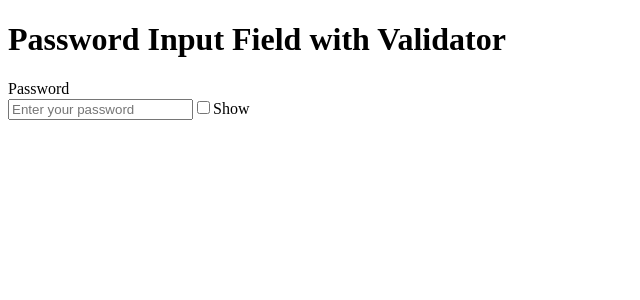
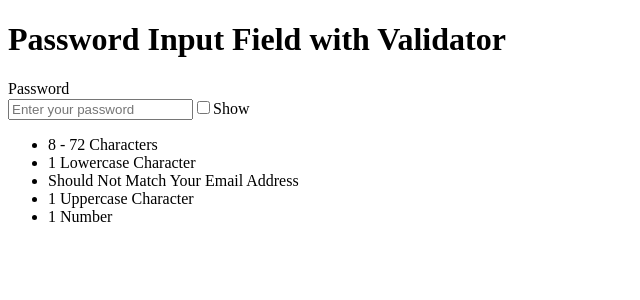
Before and after one commit to kimhonrada/inputPassword, a React app: page / in a window 1280 px wide. Shown: the top 300 px of the page, without its empty margins (0-640 px from the left). Built offline with nearby package versions, Linux system fonts and the light colour scheme; the HTML template or start-up script is replaced by a standard one.

Commit message:
Add initial list of requirements

```diff
--- a/src/App.jsx
+++ b/src/App.jsx
@@ -1,11 +1,13 @@
 import React from "react";
 import PasswordInput from './Components/PasswordInput.jsx'
+import ValidReqs from './Components/ValidReqs.jsx'
 
 const App = () => {
   return (
     <div className="container">
       <h1>Password Input Field with Validator</h1>
       <PasswordInput />
+      <ValidReqs />
     </div>
   )
 };
--- /dev/null
+++ b/src/Components/ValidReqs.jsx
@@ -0,0 +1,17 @@
+import React, { useState } from 'react';
+
+const ValidReqs = () => {
+  return (
+    <div className="valid-reqs-container">
+      <ul className="valid-reqs">
+        <li>8 - 72 Characters</li>
+        <li>1 Lowercase Character</li>
+        <li>Should Not Match Your Email Address</li>
+        <li>1 Uppercase Character</li>
+        <li>1 Number</li>
+      </ul>
+    </div>
+  )
+}
+
+export default ValidReqs
```
